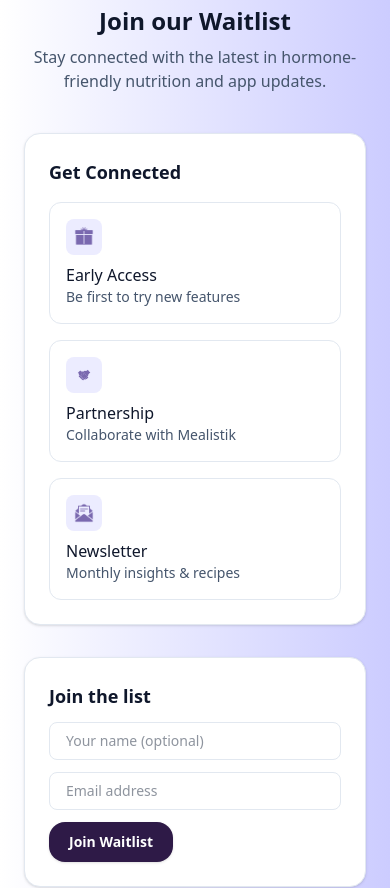
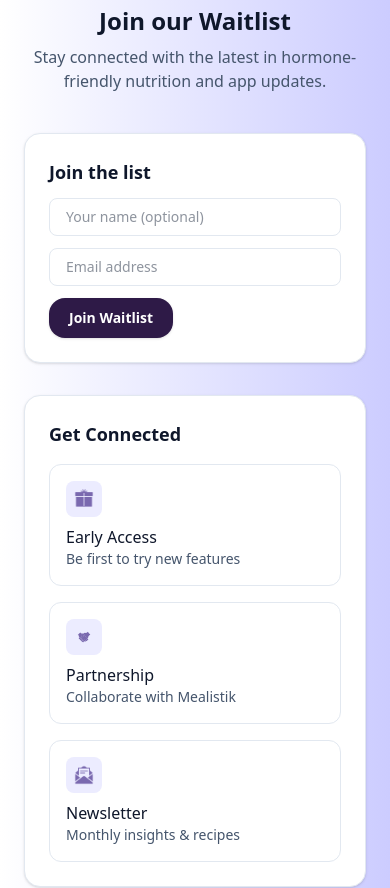
Before and after one commit to innarageneral/innara-website, a Next.js app: page / in a window 390 px wide. Shown: the part 5860-6748 px from the top of the page. Built offline with nearby package versions, Linux system fonts and the light colour scheme.

Commit message:
Update page.js

```diff
--- a/src/app/page.js
+++ b/src/app/page.js
@@ -428,7 +428,7 @@
 
         <div className="grid md:grid-cols-2 gap-8">
           {/* left column info cards */}
-          <div className="rounded-2xl border border-slate-200 bg-white p-6 shadow-sm">
+          <div className="order-2 md:order-1 rounded-2xl border border-slate-200 bg-white p-6 shadow-sm">
             <h3 className="text-lg font-semibold text-slate-900">Get Connected</h3>
             <div className="mt-4 grid grid-cols-1 sm:grid-cols-3 gap-4">
               {[
@@ -448,7 +448,7 @@
           </div>
 
           {/* 🔹 Right column: Firebase form */}
-          <div className="rounded-2xl border border-slate-200 bg-white p-6 shadow-sm">
+          <div className="order-1 md:order-2 rounded-2xl border border-slate-200 bg-white p-6 shadow-sm">
             <h3 className="text-lg font-semibold text-slate-900 mb-3">Join the list</h3>
 
             <form onSubmit={handleJoinWaitlist} className="space-y-3">
```
